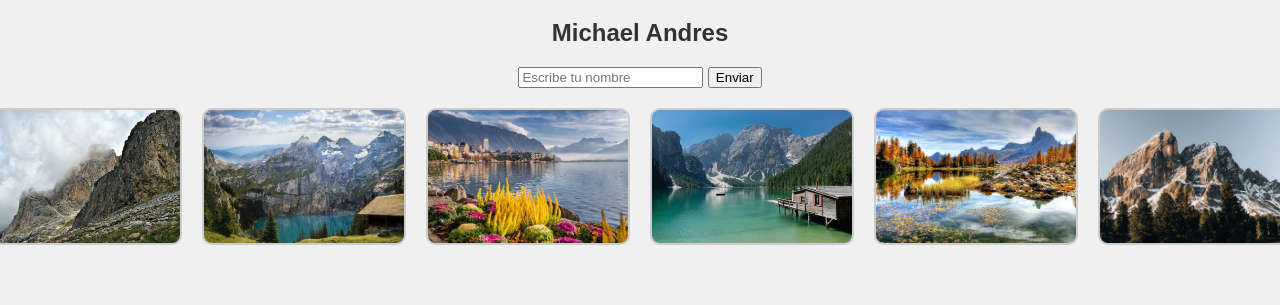
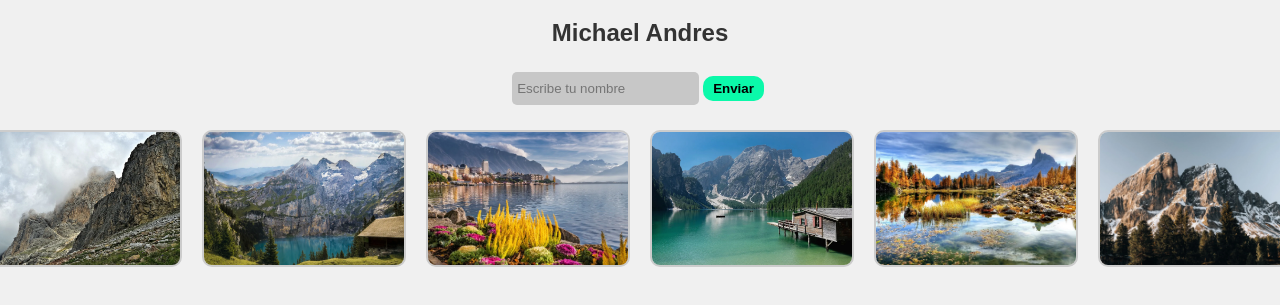
Before and after one commit to Mickey-Brave/Proyecto-practico, a plain HTML site: page index.html in a window 1280 px wide. Shown: the part 61-366 px from the top of the page. Drawn offline with Linux system fonts and the light colour scheme.

Commit message:
solucion-form

```diff
--- a/scripts.js
+++ b/scripts.js
@@ -2,13 +2,15 @@ document.addEventListener("DOMContentLoaded", () => {
     const nameForm = document.getElementById("nameForm");
     const nameInput = document.getElementById("name");
     const greeting = document.getElementById("greeting");
+    const formContainer = document.querySelector(".form_container");
 
     nameForm.addEventListener("submit", (event) => {
         event.preventDefault();
         const name = nameInput.value.trim();
         if (name) {
-            greeting.textContent = `Hello, ${name}! Welcome to the Image Gallery.`;
+            greeting.textContent = `Hola, ${name}! Bienvenido a la Galeria de Imagenes.`;
             nameForm.reset();
+            formContainer.style.display = "none";
         }
     });
 
--- a/styles.css
+++ b/styles.css
@@ -8,8 +8,39 @@ h1, h2 {
     color: #333;
 }
 
-form {
+form{
+    display: flex;
+    justify-content: center;
+    padding: 5px;
+    border-radius: 10px;
+}
+
+.form_container {
+    display: flex;
+    justify-content: center;
     margin: 20px 0;
+}
+
+button{
+    font-weight: bold;
+    margin: 4px;
+    border: none;
+    padding: 5px 10px;
+    background-color: rgb(11, 249, 170);
+    cursor: pointer;
+    border-radius: 10px;
+    transition: transform 0.3s;
+
+}
+form button:hover{
+    transform: scale(1.1);
+}
+
+input{
+    border: none;
+    border-radius: 5px;
+    padding: 5px;
+    background-color: rgb(199, 199, 199);
 }
 
 .gallery {
```
